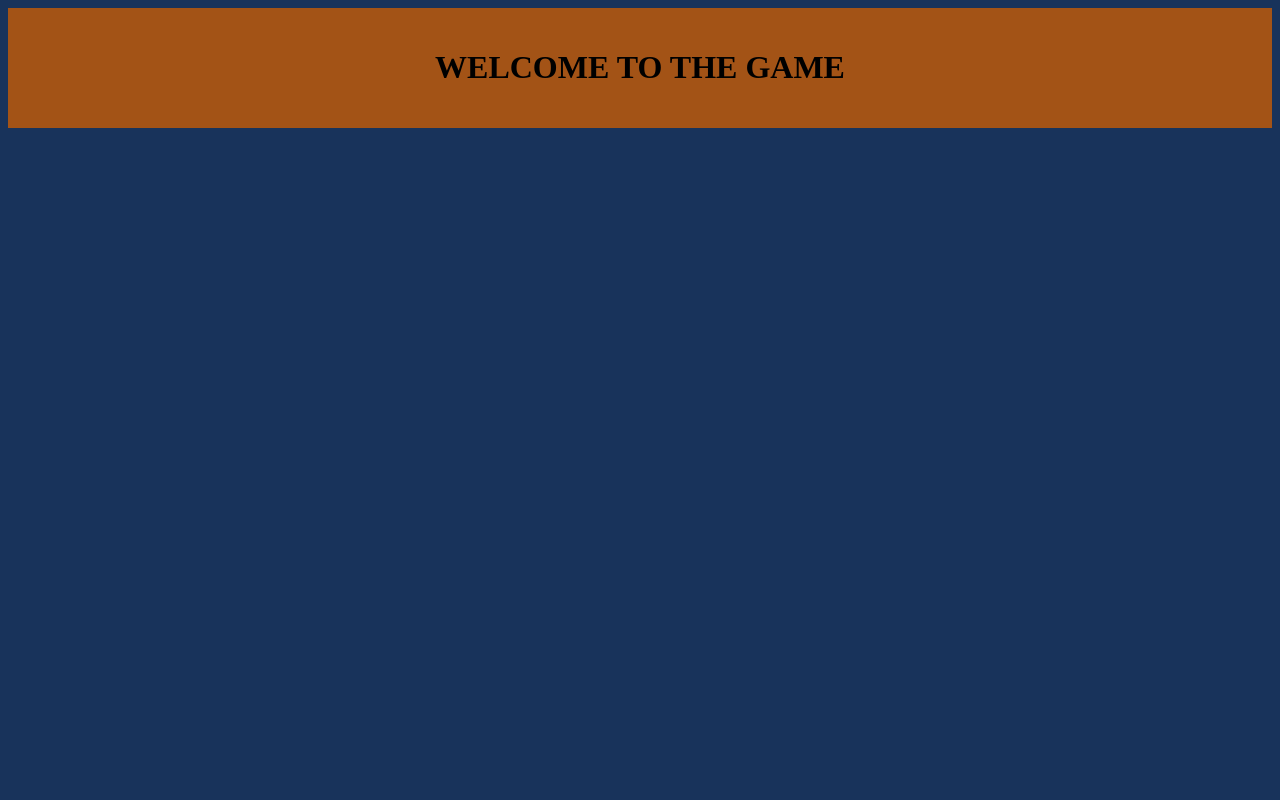
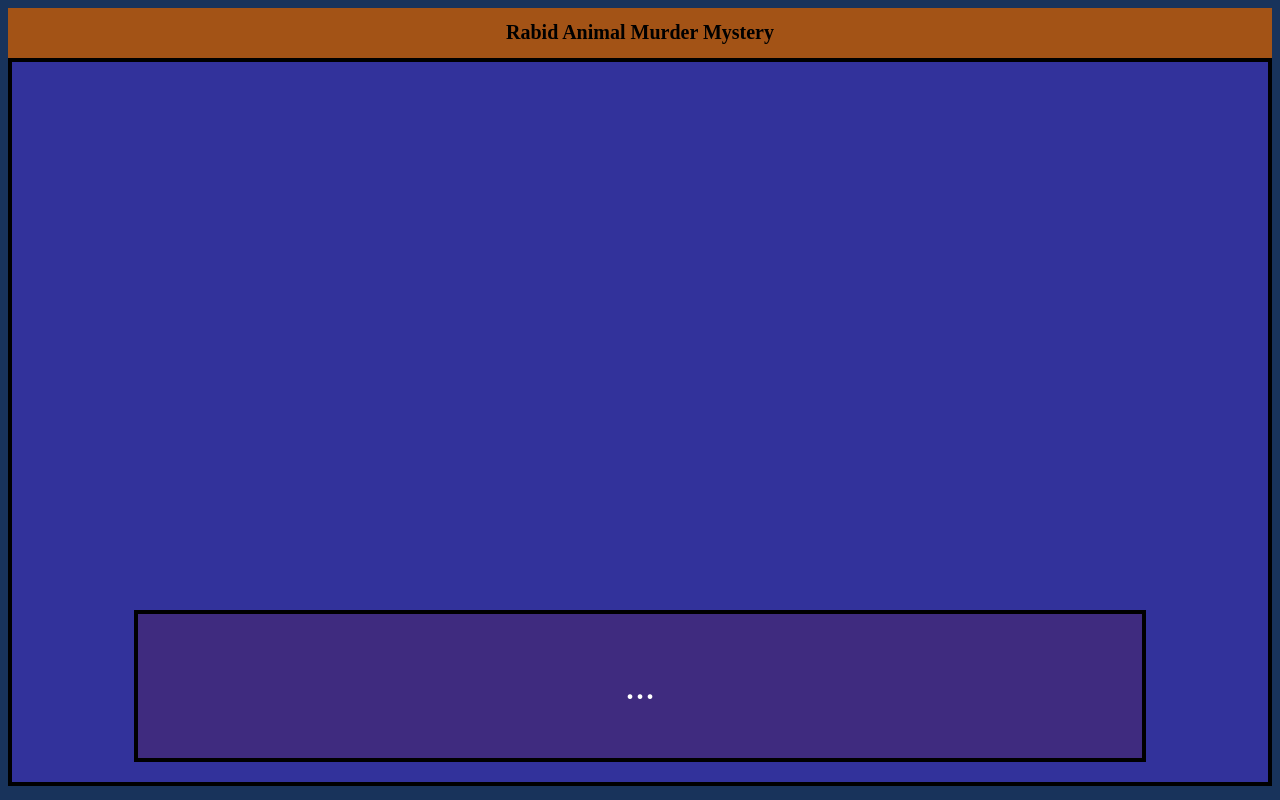
Before and after one commit to sorayaboza/RAMMDev, a plain HTML site: page index2.html in a window 1280 px wide. Drawn offline with Linux system fonts and the light colour scheme.

Commit message:
styling changes

```diff
--- a/index2.html
+++ b/index2.html
@@ -5,11 +5,16 @@
     <meta http-equiv="X-UA-Compatible" content="IE=edge">
     <meta name="viewport" content="width=device-width, initial-scale=1.0">
     <link rel="stylesheet" href="styles.css">
-    <title>Document</title>
+    <title>Rabid Animal Murder Mystery</title>
 </head>
 <body>
-    <div class="play-container">
-        <h1> WELCOME TO THE GAME </h1>
+    <div class="head-container">
+        <h1>Rabid Animal Murder Mystery</h1>
+    </div>
+    <div class="screen-container">
+        <div class="text-box">
+            <div>...</div>
+        </div>
     </div>
 </body>
 </html>
--- a/styles.css
+++ b/styles.css
@@ -21,3 +21,38 @@ body {
     align-items: center;
     justify-content: center;
 }
+
+.head-container  {
+    display: flex;
+    font-size: 10px;
+    background: rgb(163, 83, 22);
+    align-items: center;
+    justify-content: center;
+}
+.screen-container {
+    display: flex;
+    justify-content: center;
+    align-items: flex-end;
+    border: 4px solid black;
+    background: rgb(50, 50, 155);
+    height: 90vh;
+    max-width: 100%;
+}
+.text-box {
+    display: flex;
+    justify-content: center;
+    align-items: center;
+    font-size: 40px;
+    border: 4px solid black;
+    background-color: rgba(118, 15, 15, 0.2);
+    color: white;
+    width: 80%;
+    height: 20%;
+    margin: 20px;
+}
+
+@media only screen and (max-height: 720px) {
+    .screen-container {
+        height: 85vh;
+    }
+}
```
Also changed, not shown: index.html (+1 -1 lines).
